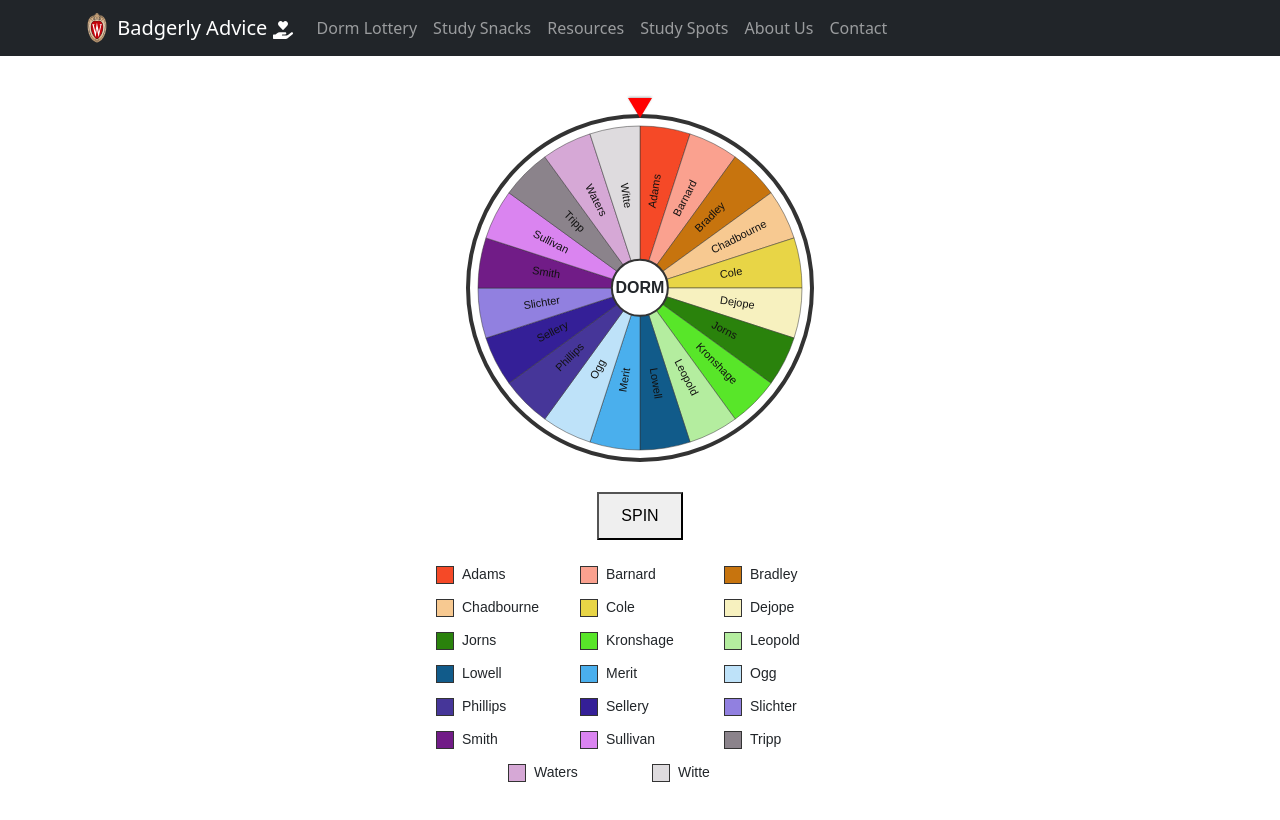
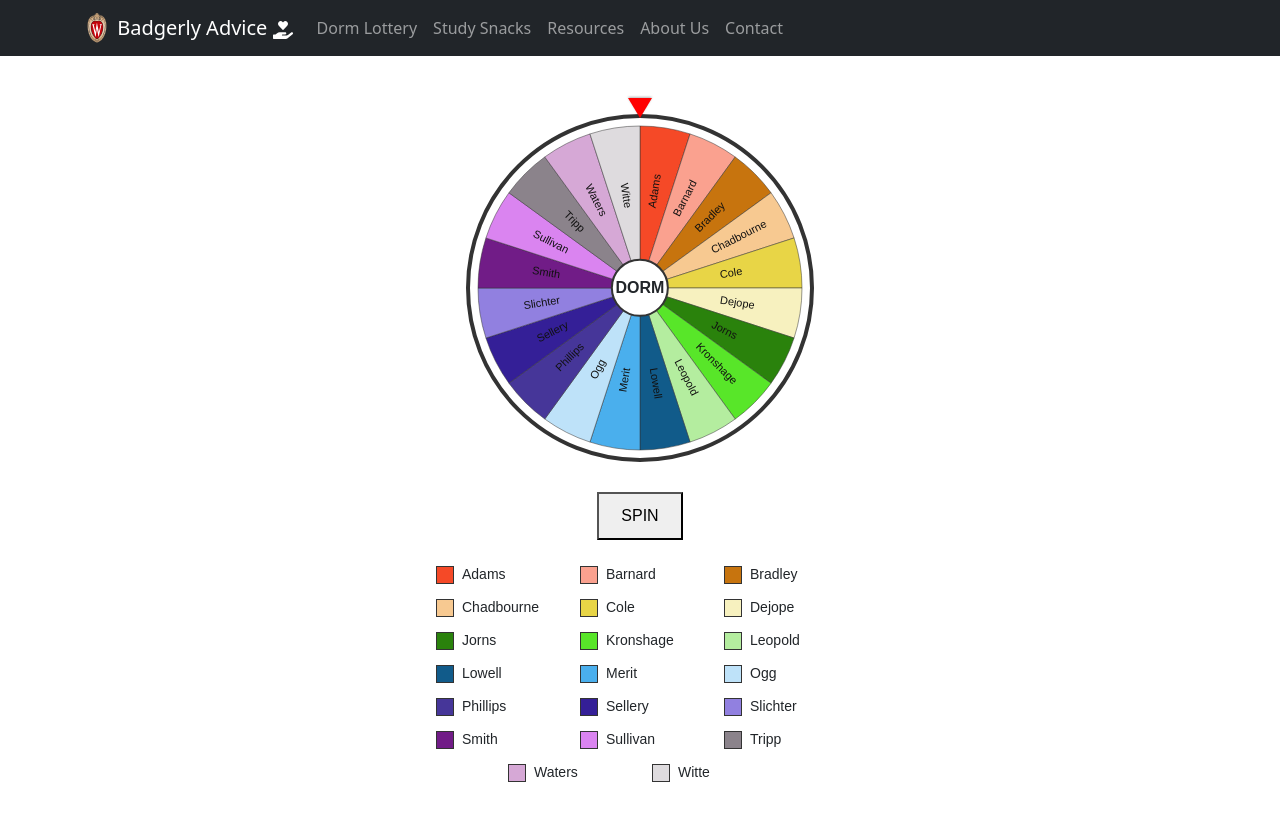
Before and after one commit to CS571-F25/p81, a React (Vite) app: page /p81/dormLottery in a window 1280 px wide. Built offline with nearby package versions, Linux system fonts and the light colour scheme.

Commit message:
removed badger study

```diff
--- a/src/components/pages/BadgerStudy.jsx
+++ /dev/null
@@ -1,5 +0,0 @@
-export default function BadgerStudy() {
-  return (
-    <h1>Hello</h1>
-  );
-}
--- a/src/components/structural/BadgerNavbar.jsx
+++ b/src/components/structural/BadgerNavbar.jsx
@@ -29,9 +29,6 @@
             <Nav.Link as={Link} to="/p81/resources">
               Resources
             </Nav.Link>
-            <Nav.Link as={Link} to='/p81/study-spots'>
-              Study Spots
-            </Nav.Link>
             <Nav.Link as={Link} to='/p81/about'>
               About Us
             </Nav.Link>
--- a/src/components/structural/Router.jsx
+++ b/src/components/structural/Router.jsx
@@ -6,7 +6,6 @@
 import DormLottery from "../pages/DormLottery.jsx";
 import BadgerSnacks from "../pages/BadgerSnacks.jsx";
 import Resources from "../pages/Resources.jsx";
-import BadgerStudy from '../pages/BadgerStudy.jsx';
 
 export default function Router() {
   return (
@@ -19,7 +18,6 @@
           <Route path="resources" element={<Resources />} />
           <Route path="about" element={<About />} />
           <Route path="contact" element={<Contact />} />
-          <Route path='study-spots' element={<BadgerStudy />} />
         </Route>
       </Routes>
     </BrowserRouter>
```
